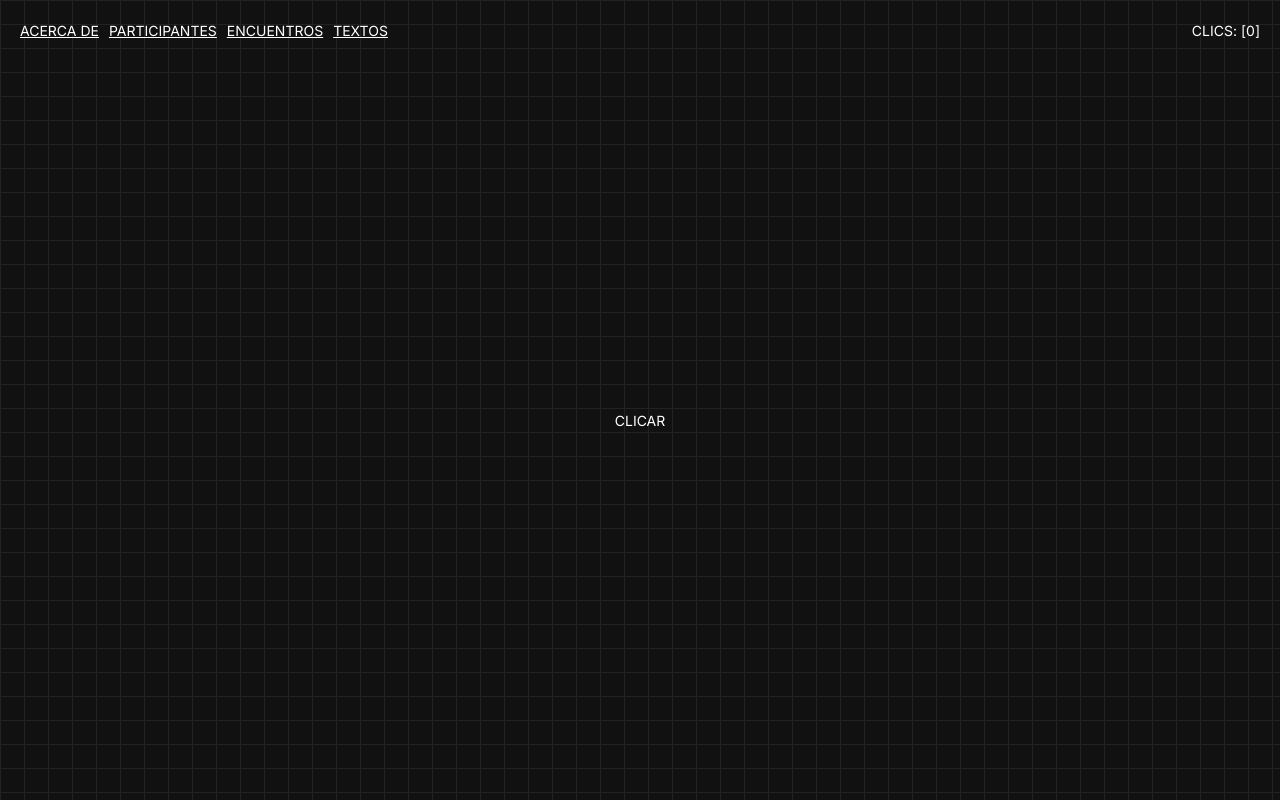
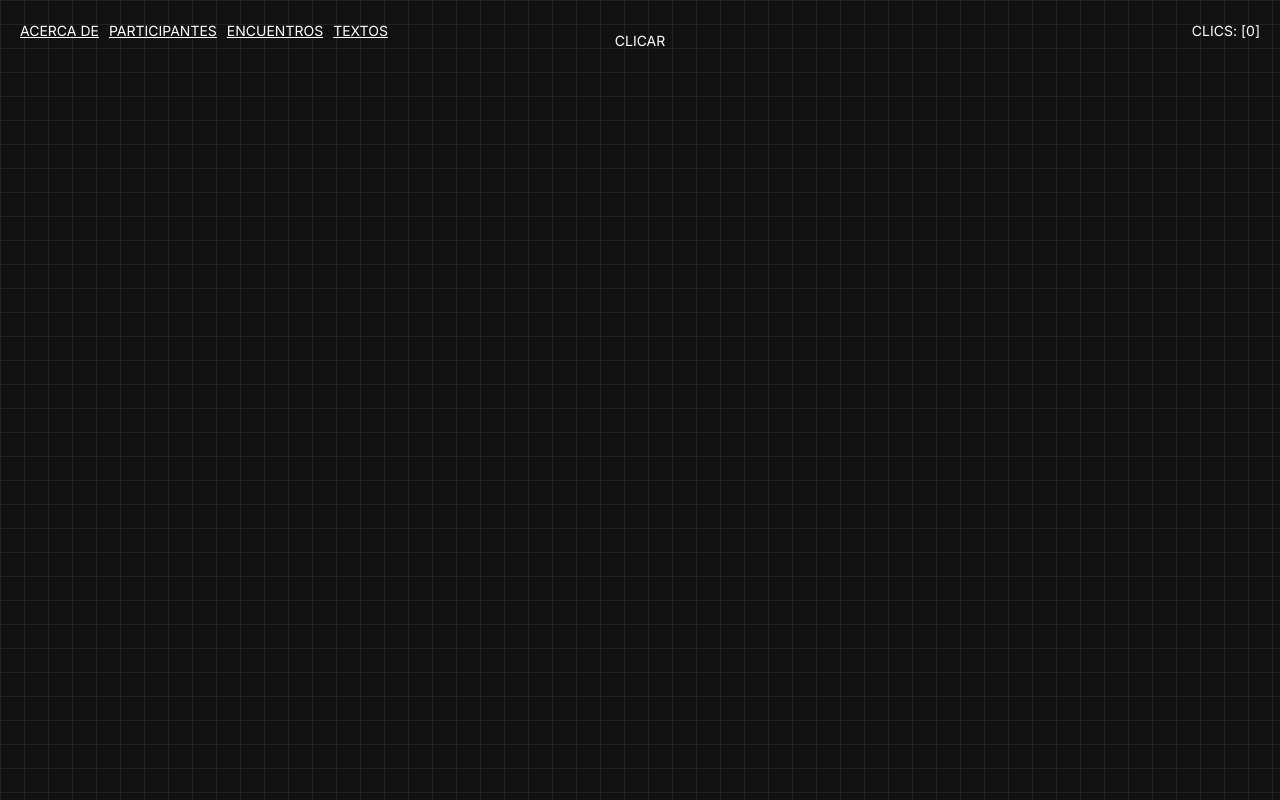
Before and after one commit to claraharguindey/clicar-click, a Next.js app: page / in a window 1280 px wide. Built offline with nearby package versions, Linux system fonts and the light colour scheme.

Commit message:
Fix styles

```diff
--- a/src/app/globals.css
+++ b/src/app/globals.css
@@ -24,6 +24,10 @@ blockquote,
 dl,
 dd {
   margin: 0;
+}
+
+aside {
+  width: 20%;
 }
 
 body {
@@ -61,10 +65,6 @@ select {
 }
 
 body {
-  height: 100vh;
-  width: 100vw;
-  max-height: 100vh;
-  max-width: 100vw;
   background: #333;
   background-image: linear-gradient(90deg, #222 1px, transparent 0),
     linear-gradient(180deg, #222 1px, transparent 0);
```
